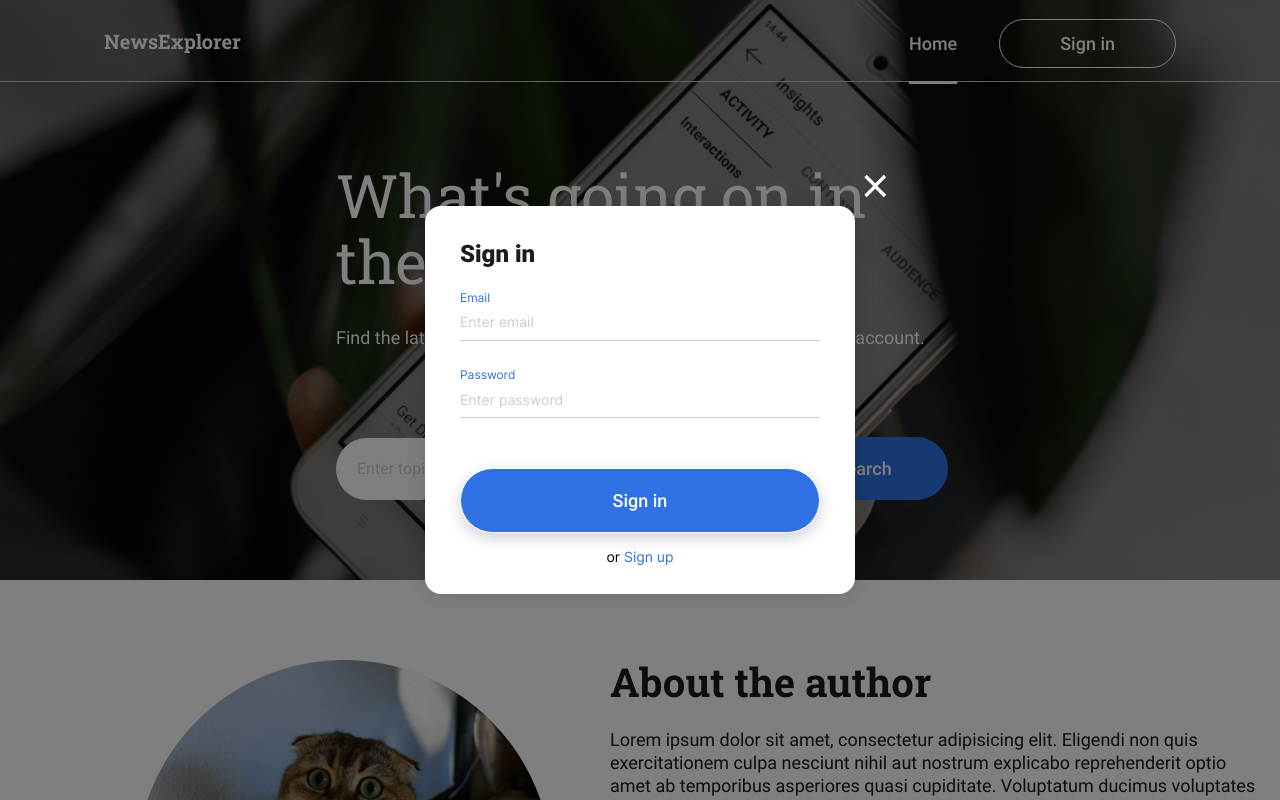
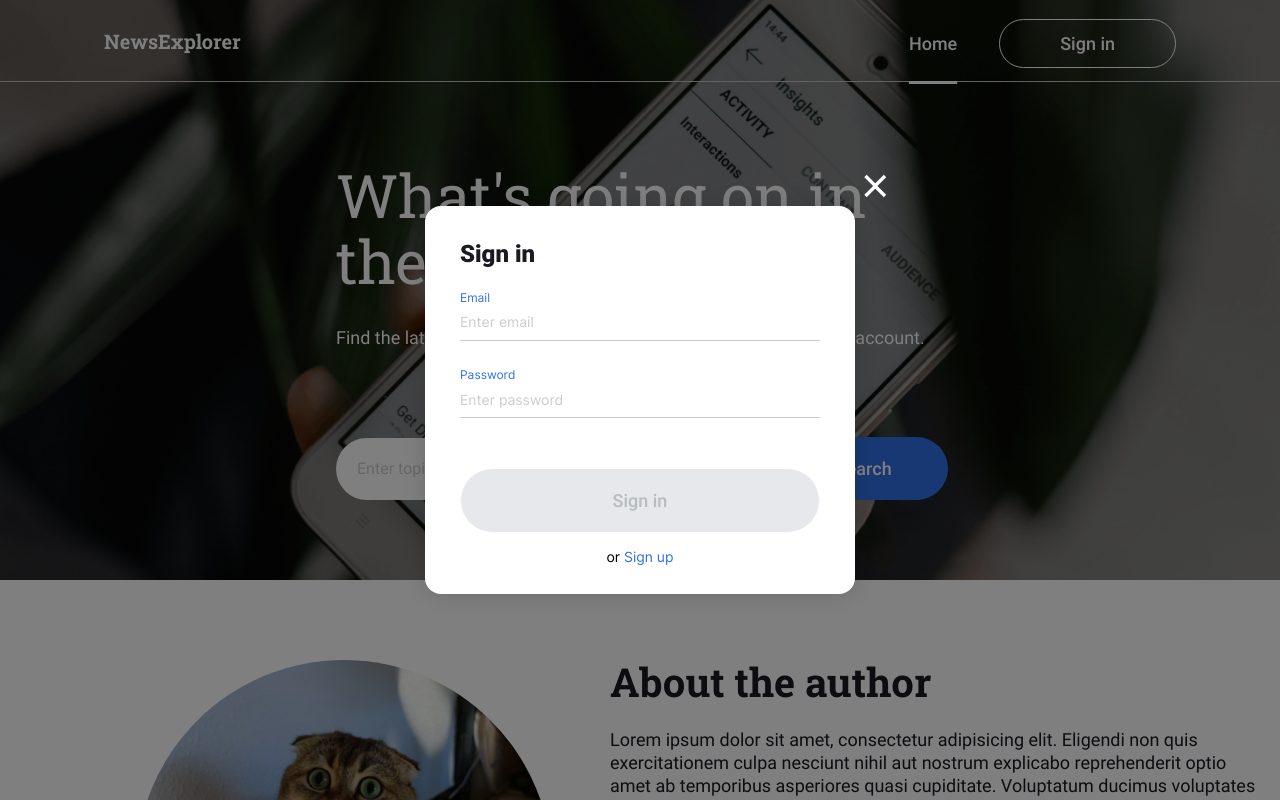
Before and after one commit to TatianaBialik/news-explorer-frontend, a React (Create React App) app: page / in a window 1280 px wide. Both pictures are taken after a click on the button "Sign in". Shown: the top 800 px of the page. Built offline with nearby package versions, Linux system fonts and the light colour scheme.

Commit message:
feat: form validation

```diff
--- a/src/components/App/App.js
+++ b/src/components/App/App.js
@@ -26,6 +26,7 @@ function App() {
   const [savedNews, setSavedNews] = useState([]);
   const [wasSearch, setWasSearch] = useState(false);
   const [currentKeyword, setCurrentKeyword] = useState('');
+  const [registerError, setRegisterError] = useState(false);
 
   const ADDED_CARDS = 3;
 
@@ -74,6 +75,7 @@ function App() {
 
   const handleSignUpClick = () => {
     setIsRegisterPopupOpen(true);
+    setRegisterError(false);
   }
 
   const closeAllPopups = () => {
@@ -95,7 +97,10 @@ function App() {
           console.log(res);
         };
       })
-      .catch((err) => console.log(err));
+      .catch((err) => {
+        if (err === 'Error: 409') setRegisterError(true);
+        else console.log(err);
+      });
   };
 
   function handleLogin({ email, password }) {
@@ -218,7 +223,8 @@ function App() {
             isOpen={isRegisterPopupOpen}
             onClose={closeAllPopups}
             onSignInClick={handleSignInButtonClick}
-            onRegister={handleRegister} />
+            onRegister={handleRegister}
+            isCommonError={registerError} />
           <SuccessPopup
             isOpen={isSuccessPopupOpen}
             onClose={closeAllPopups}
--- a/src/components/Card/Card.js
+++ b/src/components/Card/Card.js
@@ -89,7 +89,7 @@ function Card({
 
         {location.pathname === '/saved-news' && (
           <div className="card__label card__label_type_keyword">
-            {/* <p className="card__label-text">{card.keyword}</p> */}
+            <p className="card__label-text">{card.keyword}</p>
           </div>
         )}
 
--- a/src/components/LoginPopup/LoginPopup.js
+++ b/src/components/LoginPopup/LoginPopup.js
@@ -1,16 +1,20 @@
 import PopupWithForm from '../PopupWithForm/PopupWithForm';
 import useForm from '../../utils/useForm';
 import { useEffect } from 'react';
+import useFormWithValidation from '../../utils/useFormWithValidation';
 
 function LoginPopup({
   isOpen,
   onClose,
   onSignUpClick,
-  onLogin
+  onLogin,
+  isCommonError
 }) {
-  const {values, handleChange, setValues} = useForm({ email: '', password: '' });
+  // const {values, handleChange, setValues} = useForm({ email: '', password: '' });
+  const { values, handleChange, errors, isValid, resetForm, setValues } = useFormWithValidation();
 
   useEffect(() => {
+    resetForm();
     setValues({ email: '', password: '' });
   }, [isOpen]);
 
@@ -24,17 +28,18 @@ function LoginPopup({
       isOpen={isOpen}
       onClose={onClose}
       onSignUpClick={onSignUpClick}
-      onSubmit={handleSubmit}>
+      onSubmit={handleSubmit}
+      isValid={isValid}>
       <label className='form__label'>Email</label>
       <input
-        type='text'
+        type='email'
         name='email'
         className='form__input'
         placeholder='Enter email'
         onChange={handleChange}
         value={values.email}
         required />
-      <span className="form__error email-error">Invalid email address</span>
+      <span className={`form__error email-error  ${errors['email'] && 'form__error_visible'}`}>Invalid email</span>
       <label className='form__label'>Password</label>
       <input
         type='password'
@@ -43,8 +48,10 @@ function LoginPopup({
         placeholder='Enter password'
         onChange={handleChange}
         value={values.password}
+        minLength='8'
         required />
-      <span className="form__error password-error">Invalid password</span>
+      <span className={`form__error password-error ${errors['password'] && 'form__error_visible'}`}>Password is too short</span>
+      <span className={`form__error form__error_common ${isCommonError && 'form__error_visible'}`}>Incorrect email or password</span>
     </PopupWithForm>
   )
 };
--- a/src/components/PopupWithForm/PopupWithForm.js
+++ b/src/components/PopupWithForm/PopupWithForm.js
@@ -9,7 +9,8 @@ function PopupWithForm({
   onClose,
   onSignInClick,
   onSignUpClick,
-  onSubmit
+  onSubmit,
+  isValid
 }) {
 
   const handleSignInClick = () => {
@@ -33,8 +34,7 @@ function PopupWithForm({
         className="form"
         onSubmit={handleSubmit}>
         {children}
-        <span className="form__error form__error_common">ppp</span>
-        <button type='submit' className="form__submit-button">{name}</button>
+        <button type='submit' className={`form__submit-button ${!isValid && 'form__submit-button_disable'}`} disabled={!isValid}>{name}</button>
       </form>
       <p className="form__subtext">
         or&nbsp;
--- a/src/components/RegisterPopup/RegisterPopup.js
+++ b/src/components/RegisterPopup/RegisterPopup.js
@@ -1,16 +1,20 @@
 import PopupWithForm from '../PopupWithForm/PopupWithForm';
 import useForm from '../../utils/useForm';
 import { useEffect } from 'react';
+import useFormWithValidation from '../../utils/useFormWithValidation';
 
 function RegisterPopup({
   isOpen,
   onClose,
   onSignInClick,
-  onRegister
+  onRegister,
+  isCommonError
 }) {
-  const {values, handleChange, setValues} = useForm({ email: '', password: '', name: '' });
+  // const {values, handleChange, setValues} = useForm({ email: '', password: '', name: '' });
+  const { values, handleChange, errors, isValid, resetForm, setValues } = useFormWithValidation();
 
   useEffect(() => {
+    resetForm();
     setValues({ email: '', password: '', name: '' });
   }, [isOpen]);
 
@@ -24,7 +28,8 @@ function RegisterPopup({
       isOpen={isOpen}
       onClose={onClose}
       onSignInClick={onSignInClick}
-      onSubmit={handleSubmit}>
+      onSubmit={handleSubmit}
+      isValid={isValid}>
       <label className='form__label'>Email</label>
       <input
         type='email'
@@ -34,7 +39,7 @@ function RegisterPopup({
         onChange={handleChange}
         value={values.email}
         required />
-      <span className="form__error email-error">Invalid email address</span>
+      <span className={`form__error email-error  ${errors['email'] && 'form__error_visible'}`}>Invalid email</span>
       <label className='form__label'>Password</label>
       <input
         type='password'
@@ -43,8 +48,9 @@ function RegisterPopup({
         placeholder='Enter password'
         onChange={handleChange}
         value={values.password}
+        minLength='8'
         required />
-      <span className="form__error password-error">Invalid password</span>
+      <span className={`form__error password-error ${errors['password'] && 'form__error_visible'}`}>Password is too short</span>
       <label className='form__label'>Username</label>
       <input
         type='text'
@@ -53,8 +59,10 @@ function RegisterPopup({
         placeholder='Enter your username'
         onChange={handleChange}
         value={values.name}
+        minLength='3'
         required />
-      <span className="form__error username-error">Invalid username</span>
+      <span className={`form__error name-error ${errors['name'] && 'form__error_visible'}`}>Invalid username</span>
+      <span className={`form__error form__error_common ${isCommonError && 'form__error_visible'}`}>This email is not available</span>
     </PopupWithForm>
   )
 };
--- /dev/null
+++ b/src/utils/useFormWithValidation.js
@@ -0,0 +1,27 @@
+import { useState, useCallback } from 'react';
+
+export default function useFormWithValidation() {
+  const [values, setValues] = useState({});
+  const [errors, setErrors] = useState({});
+  const [isValid, setIsValid] = useState(false);
+
+  const handleChange = (event) => {
+    const target = event.target;
+    const name = target.name;
+    const value = target.value;
+    setValues({...values, [name]: value});
+    setErrors({...errors, [name]: target.validationMessage });
+    setIsValid(target.closest("form").checkValidity());
+  };
+
+  const resetForm = useCallback(
+    (newValues = {}, newErrors = {}, newIsValid = false) => {
+      setValues(newValues);
+      setErrors(newErrors);
+      setIsValid(newIsValid);
+    },
+    [setValues, setErrors, setIsValid]
+  );
+
+  return { values, handleChange, errors, isValid, resetForm, setValues };
+}
```
